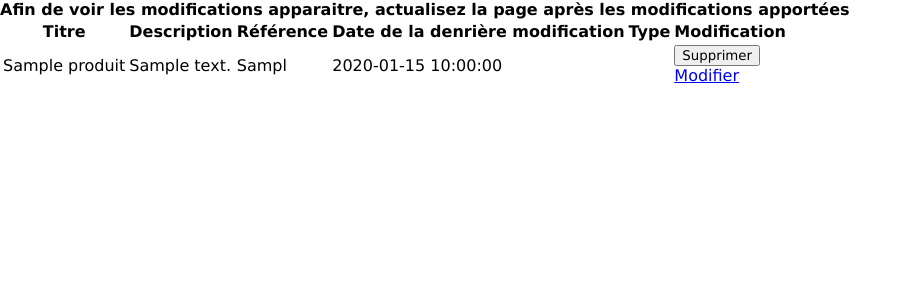
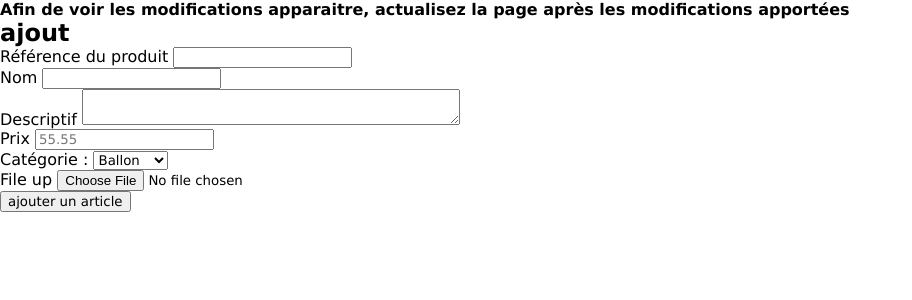
Before and after one commit to yannrdg/projet_vente_en_ligne, a PHP site: page /php/admin.php in a window 1280 px wide. Shown: the part 201-501 px from the top of the page, without its empty margins (0-912 px from the left). Run offline with PHP 8.4, Linux system fonts and the light colour scheme; the visitor is signed in with stand-in values (Sample User, id 1); tables that the repository leaves empty hold one stand-in row (values such as "Sample post"); data that the repository does not hold is empty; a stand-in replaces the project's code that opens the database connection.

Commit message:
Modification ajout produit

```diff
--- a/php/admin.php
+++ b/php/admin.php
@@ -14,9 +14,10 @@ $recupVisiteur->execute();
 $visiteurs = $recupVisiteur->fetchAll();
 // ------------ Ajout d'un produit -------------
     $ref = $_POST['ref'];
-    $nom = $_POST['nom'];
-    $descriptif = $_POST['descriptif'];
+    $nom = htmlspecialchars($_POST['nom']);
+    $descriptif = htmlspecialchars($_POST['descriptif']);
     $type = $_POST['type'];
+    $prix = htmlspecialchars($_POST['prix']);
     $filename = $_FILES['file']['name'];
     $filetmpname = $_FILES['file']['tmp_name'];
     $folder = '../medias/';
@@ -28,10 +29,9 @@ $visiteurs = $recupVisiteur->fetchAll();
         {
             if($extension == 'jpg')
             {
-                move_uploaded_file($filetmpname, $folder.$newName);
-                if(!empty($ref) && !empty($nom) && !empty($descriptif))
+                if(!empty($ref) && !empty($nom) && !empty($descriptif) && !empty($prix) && !empty($type))
                 {
-                    $reqref = $bdd->prepare("SELECT * FROM PRODUIT WHERE ref = ?");
+                    $reqref = $bdd->prepare("SELECT * FROM produit WHERE ref = ?");
                     $reqref->execute(array($ref));
                     $refexist = $reqref->rowCount();
                     if($refexist == 0)
@@ -41,9 +41,15 @@ $visiteurs = $recupVisiteur->fetchAll();
                         if($reflength === 5)
                         {
                             //Insertion dans la bdd
-                            $req = $bdd->prepare("INSERT INTO PRODUIT (ref, nom, descriptif, type) VALUES ('$ref', '$nom', '$descriptif', '$type')");
-                            $req->execute();
-                            header('Refresh:0');
+                            $ajoutProduit = $bdd->prepare("INSERT INTO produit (ref, nom, descriptif, prix, date, type) VALUES (:ref, :nom, :descriptif, :prix, CURRENT_TIMESTAMP, :type)");
+                            $ajoutProduit->bindParam(':ref', $ref);
+                            $ajoutProduit->bindParam(':nom', $nom);
+                            $ajoutProduit->bindParam(':descriptif', $descriptif);
+                            $ajoutProduit->bindParam(':prix', $prix);
+                            $ajoutProduit->bindParam(':type', $type);
+                            $ajoutProduit->execute();
+                            move_uploaded_file($filetmpname, $folder.$newName);
+                            $erreur2 = "Le produit a bien été ajouté";
                         }
                         else
                         {
@@ -98,17 +104,22 @@ $visiteurs = $recupVisiteur->fetchAll();
             <form action="" method="post" enctype="multipart/form-data">
                 <div>
                     <label for="ref">Référence du produit</label>
-                    <input type="number" id="ref" maxlength="5" name="ref"
+                    <input type="number" id="ref" maxlength="5" name="ref" min="0"
                         value="<?php if(isset($ref)) {echo $ref;} ?>">
                 </div>
                 <div>
                     <label for="nom">Nom</label>
-                    <input type="text" id="nom" maxlength="50" name="nom" value="<?php if(isset($nom)) {echo $nom;} ?>">
+                    <input type="text" id="nom" maxlength="100" name="nom" value="<?php if(isset($nom)) {echo $nom;} ?>">
                 </div>
                 <div>
                     <label for="descriptif">Descriptif</label>
                     <textarea id="descriptif" name="descriptif" maxlength="255" row="6" cols="51"
                         value="<?php if(isset($descriptif)) {echo $descriptif;} ?>"></textarea>
+                </div>
+                <div>
+                    <label for="prix">Prix</label>
+                    <input type="text" id="prix" maxlength="10" name="prix" min="0" placeholder="55.55"
+                        value="<?php if(isset($prix)) {echo $prix;} ?>">
                 </div>
                 <div>
                     <label for="type">Catégorie :</label>
@@ -120,18 +131,18 @@ $visiteurs = $recupVisiteur->fetchAll();
                 </div>
                 <div>
                     <label for="">File up</label>
-                    <input type="file" name="file" value="déposez" required>
+                    <input type="file" name="file" value="déposez">
                 </div>
                 <input type="submit" name="ajout" value="ajouter un article">
-            </form>
-            <p>
+                <p>
                 <?php
             if(isset($erreur2))
             {
                 echo $erreur2;
             }
-        ?>
+            ?>
             </p>
+            </form>
         </section>
         <section id="modifisProduits">
             <table>
--- a/script/admin.js
+++ b/script/admin.js
@@ -2,7 +2,7 @@
 const buttons = document.querySelectorAll('nav>button');
 
 //Initialisation avec les sections non-apparentes sur la page
-document.getElementById('FormAjoutProduit').style.display = "none";
+document.getElementById('modifisProduits').style.display = "none";
 document.getElementById('visiteurs').style.display = "none";
 
 //Affichage des différentes sections lorsque l'on appuie sur un boutton
```
